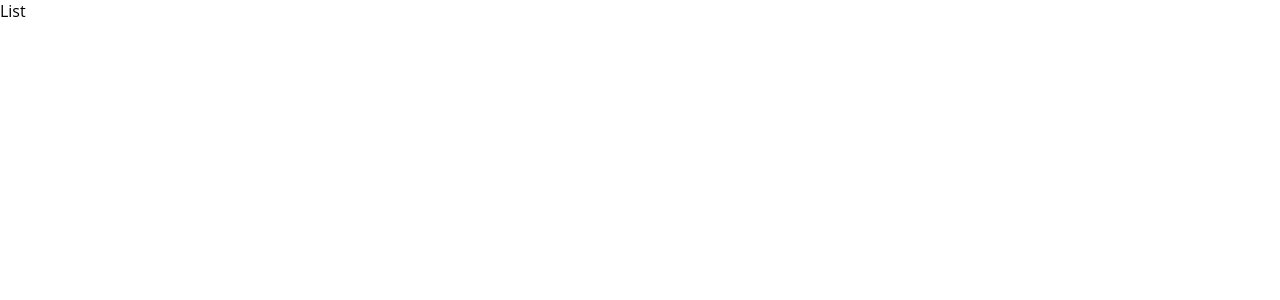
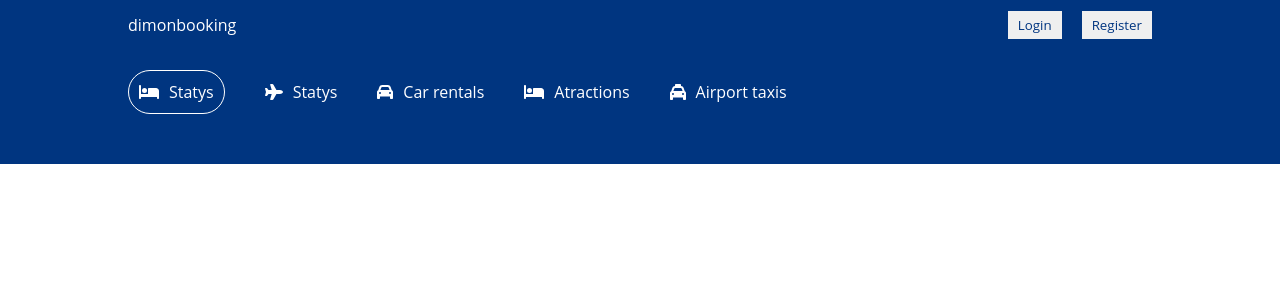
Before and after one commit to programer1983/React-Booking-Interface, a React (Create React App) app: page /hotels in a window 1280 px wide. Shown: the top 300 px of the page. Built offline with nearby package versions, Linux system fonts and the light colour scheme.

Commit message:
conditions    for   a   header   in  a   list

```diff
--- a/src/components/header/Header.jsx
+++ b/src/components/header/Header.jsx
@@ -7,7 +7,7 @@ import 'react-date-range/dist/styles.css'; // main css file
 import 'react-date-range/dist/theme/default.css';
 import { format } from 'date-fns' // theme css file
 
-const Header = () => {
+const Header = ({type}) => {
   const [openDate, setOpenDate] = React.useState(false)
   const [openOptions, setOpenOptions] = React.useState(false)
   const [options, setOptions] = React.useState({
@@ -35,7 +35,7 @@ const Header = () => {
 
   return (
     <div className='header'>
-      <div className='headerContainer'>
+      <div className={type === "list" ? "headerContainer listMode" : "headerContainer"}>
         <div className='headerList'>
           <div className='headerListItem active'>
             <FontAwesomeIcon icon={faBed} />
@@ -47,17 +47,19 @@ const Header = () => {
           </div>
           <div className='headerListItem'>
             <FontAwesomeIcon icon={faCar} />
-            <span>Statys</span>
+            <span>Car rentals</span>
           </div>
           <div className='headerListItem'>
             <FontAwesomeIcon icon={faBed} />
-            <span>Statys</span>
+            <span>Atractions</span>
           </div>
           <div className='headerListItem'>
             <FontAwesomeIcon icon={faTaxi} />
-            <span>Statys</span>
+            <span>Airport taxis</span>
           </div>
         </div>
+       {type !== "list" &&
+        <>
         <h1 className='headerTitle'>A lifetime of discounts? It's Genius.</h1>
         <p className='headerDisc'>
           Get rewarded for your travels – unlock instant savings of 10% or
@@ -139,6 +141,8 @@ const Header = () => {
             <button className='headerBtn'>Search</button>
           </div>
         </div>
+        </>
+        }
       </div>
     </div>
   )
--- a/src/components/header/header.css
+++ b/src/components/header/header.css
@@ -10,6 +10,10 @@
     width: 100%;
     max-width: 1024px;
     margin: 20px 0px 100px 0px;
+}
+
+.headerContainer.listMode {
+    margin: 20px 0px 0px 0px;
 }
 
 .headerList {
--- a/src/pages/list/List.jsx
+++ b/src/pages/list/List.jsx
@@ -1,8 +1,13 @@
 import React from 'react'
+import Navbar from "./../../components/navbar/Navbar"
+import Header from "./../../components/header/Header"
 
 const List = () => {
   return (
-    <div>List</div>
+    <div>
+      <Navbar />
+      <Header type="list" />
+    </div>
   )
 }
 
```
